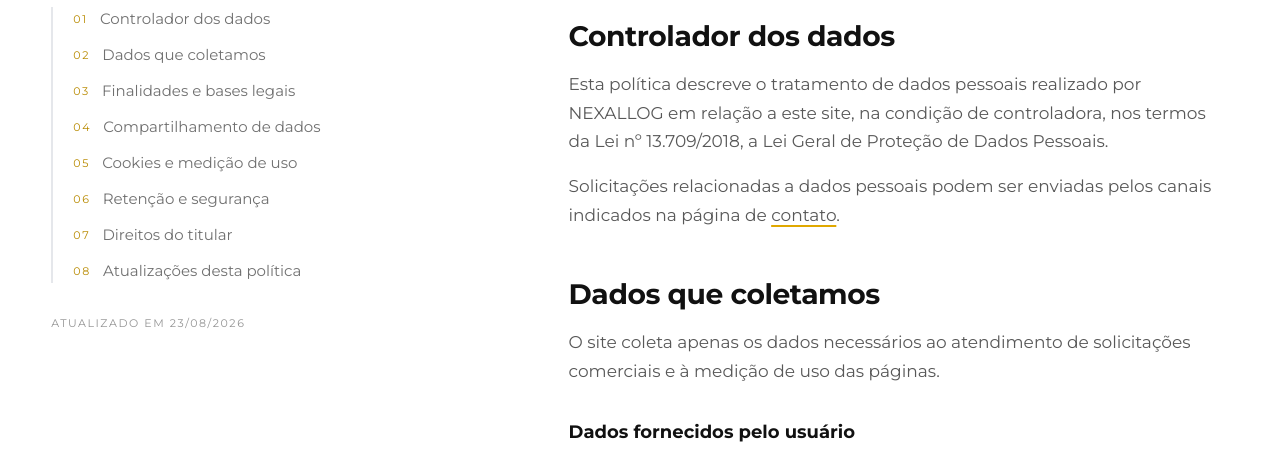
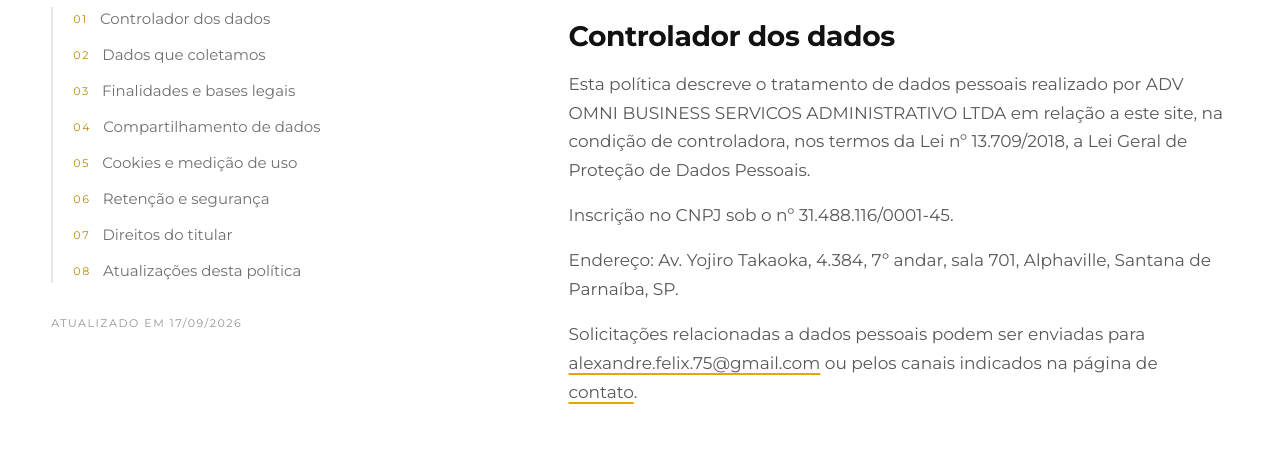
Before and after one commit to Arthurbdsk/Nexalogg-site, a Next.js app: page /politica-de-privacidade in a window 1280 px wide. Shown: the part 490-947 px from the top of the page. Built offline with nearby package versions, Linux system fonts and the light colour scheme; no server answers.

Commit message:
Atualiza dados legais e canais de contato

```diff
--- a/src/app/politica-de-privacidade/page.tsx
+++ b/src/app/politica-de-privacidade/page.tsx
@@ -18,9 +18,12 @@ const crumbs = [
   { name: title, path },
 ];
 
-const { legal, legalName, name } = siteConfig;
+const { address, contact, legal, legalName, name } = siteConfig;
 const controllerName = legalName || name;
 const hasDpoChannel = Boolean(legal.dpoEmail);
+const controllerAddress = [address.street, address.city, address.state]
+  .filter(Boolean)
+  .join(', ');
 
 const sections: LegalSection[] = [
   {
@@ -34,9 +37,11 @@ const sections: LegalSection[] = [
           Geral de Proteção de Dados Pessoais.
         </p>
         {legal.cnpj ? <p>Inscrição no CNPJ sob o nº {legal.cnpj}.</p> : null}
+        {controllerAddress ? <p>Endereço: {controllerAddress}.</p> : null}
         <p>
-          Solicitações relacionadas a dados pessoais podem ser enviadas pelos canais indicados na
-          página de <Link href="/contato">contato</Link>
+          Solicitações relacionadas a dados pessoais podem ser enviadas para{' '}
+          <a href={`mailto:${contact.email.value}`}>{contact.email.value}</a> ou pelos canais
+          indicados na página de <Link href="/contato">contato</Link>
           {hasDpoChannel ? (
             <>
               {' '}
--- a/src/lib/site.ts
+++ b/src/lib/site.ts
@@ -23,7 +23,7 @@ export type SocialLink = {
 
 export const siteConfig = {
   name: 'NEXALLOG',
-  legalName: '', // preencher com a razão social oficial
+  legalName: 'ADV OMNI BUSINESS SERVICOS ADMINISTRATIVO LTDA',
   tagline: 'Conectando caminhos, gerando resultados.',
   description:
     'A NEXALLOG atua com empresas e empresários de Transportes e Logística em diagnóstico financeiro e operacional, identificação de causas estruturais, plano de ação de 90 dias e suporte na execução.',
@@ -38,8 +38,8 @@ export const siteConfig = {
   /** Canais de contato oficiais. */
   contact: {
     email: {
-      value: 'alexandre.felix@nexallog.com',
-      label: 'alexandre.felix@nexallog.com',
+      value: 'alexandre.felix.75@gmail.com',
+      label: 'alexandre.felix.75@gmail.com',
     } as { value: string | null; label: string | null },
     phone: {
       value: '+5511981468028',
@@ -54,21 +54,21 @@ export const siteConfig = {
 
   /** Endereço oficial. Preencher para habilitar exibição e schema PostalAddress. */
   address: {
-    street: '',
-    city: '',
-    state: '',
+    street: 'Av. Yojiro Takaoka, 4.384, 7º andar, sala 701, Alphaville',
+    city: 'Santana de Parnaíba',
+    state: 'SP',
     postalCode: '',
     country: 'BR',
   },
 
   /** Documentos legais. Usados na Política de Privacidade e no rodapé. */
   legal: {
-    cnpj: '',
+    cnpj: '31.488.116/0001-45',
     /** Encarregado de dados (DPO) exigido pela LGPD. */
     dpoName: '',
     dpoEmail: '',
     /** Data da última atualização dos documentos legais. */
-    lastUpdated: '2026-08-23',
+    lastUpdated: '2026-09-17',
   },
 
   /**
```
Also changed, not shown: public/llms.txt, 2 other files (tests, documents, lock files or other folders).
